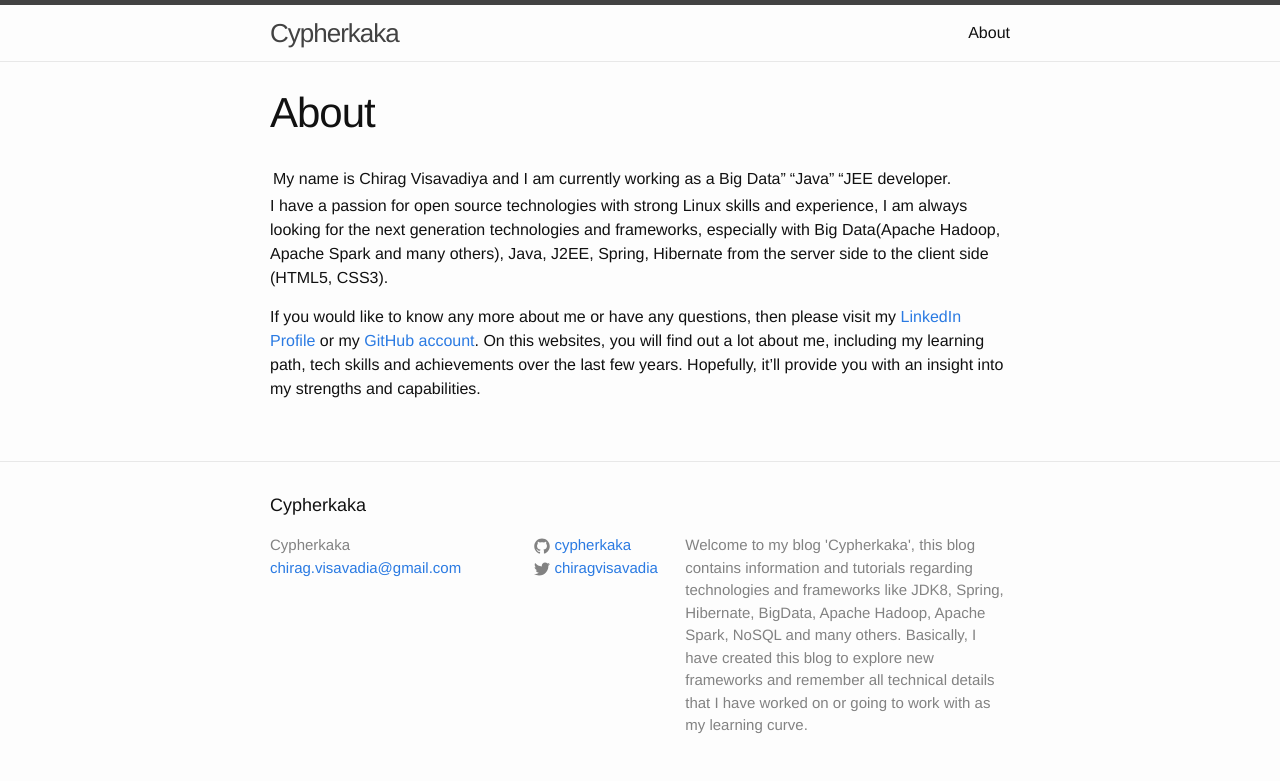
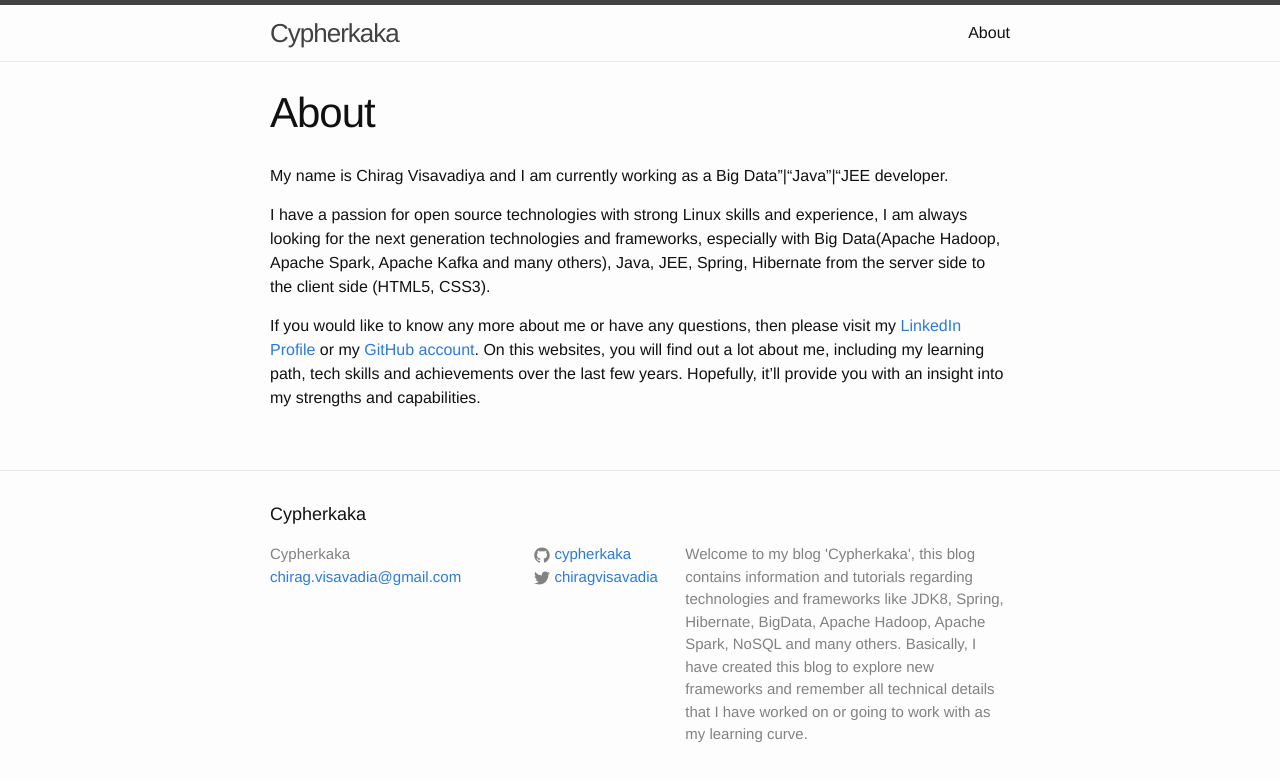
Before and after one commit to cypherkaka/codecypher.github.io, a Jekyll site: the page built from about.md, in a window 1280 px wide. Shown: the top 781 px of the page. Built offline with Jekyll 4.4.1, drawn with Linux system fonts in a browser that asks for light colours.

Commit message:
Updated heading

```diff
--- a/about.md
+++ b/about.md
@@ -4,8 +4,8 @@ layout: page
 permalink: "/about/"
 ---
 
-My name is Chirag Visavadiya and I am currently working as a Big Data"|"Java"|"JEE developer.
+My name is Chirag Visavadiya and I am currently working as a Big Data"\|"Java"\|"JEE developer.
 
-I have a passion for open source technologies with strong Linux skills and experience, I am always looking for the next generation technologies and frameworks, especially with Big Data(Apache Hadoop, Apache Spark and many others), Java, J2EE, Spring, Hibernate from the server side to the client side (HTML5, CSS3).
+I have a passion for open source technologies with strong Linux skills and experience, I am always looking for the next generation technologies and frameworks, especially with Big Data(Apache Hadoop, Apache Spark, Apache Kafka and many others), Java, JEE, Spring, Hibernate from the server side to the client side (HTML5, CSS3).
 
 If you would like to know any more about me or have any questions, then please visit my [LinkedIn Profile](https://linkedin.com/in/chiragvisavadiya) or my [GitHub account](https://github.com/cypherkaka). On this websites, you will find out a lot about me, including my learning path, tech skills and achievements over the last few years. Hopefully, it'll provide you with an insight into my strengths and capabilities.
```
